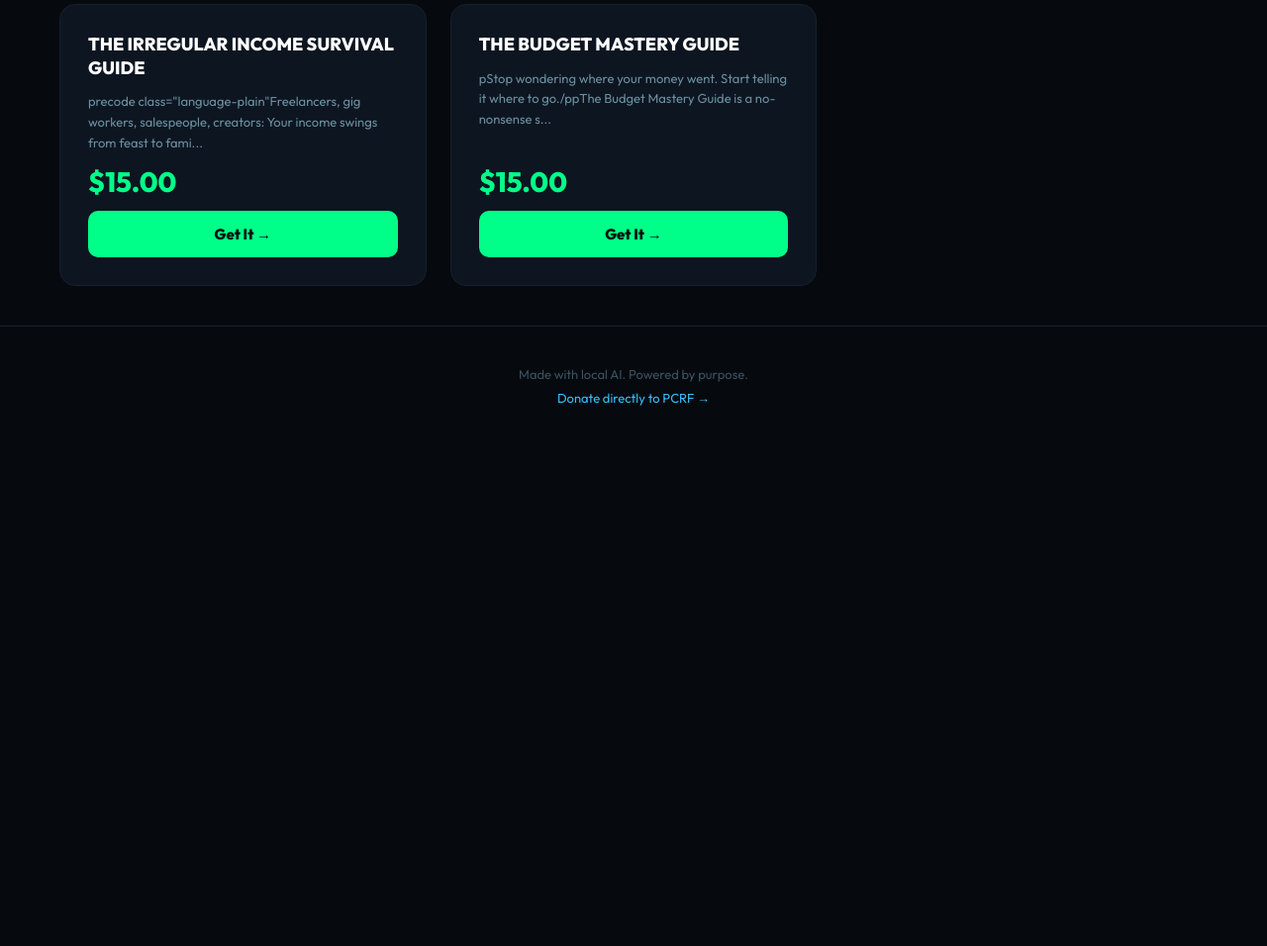
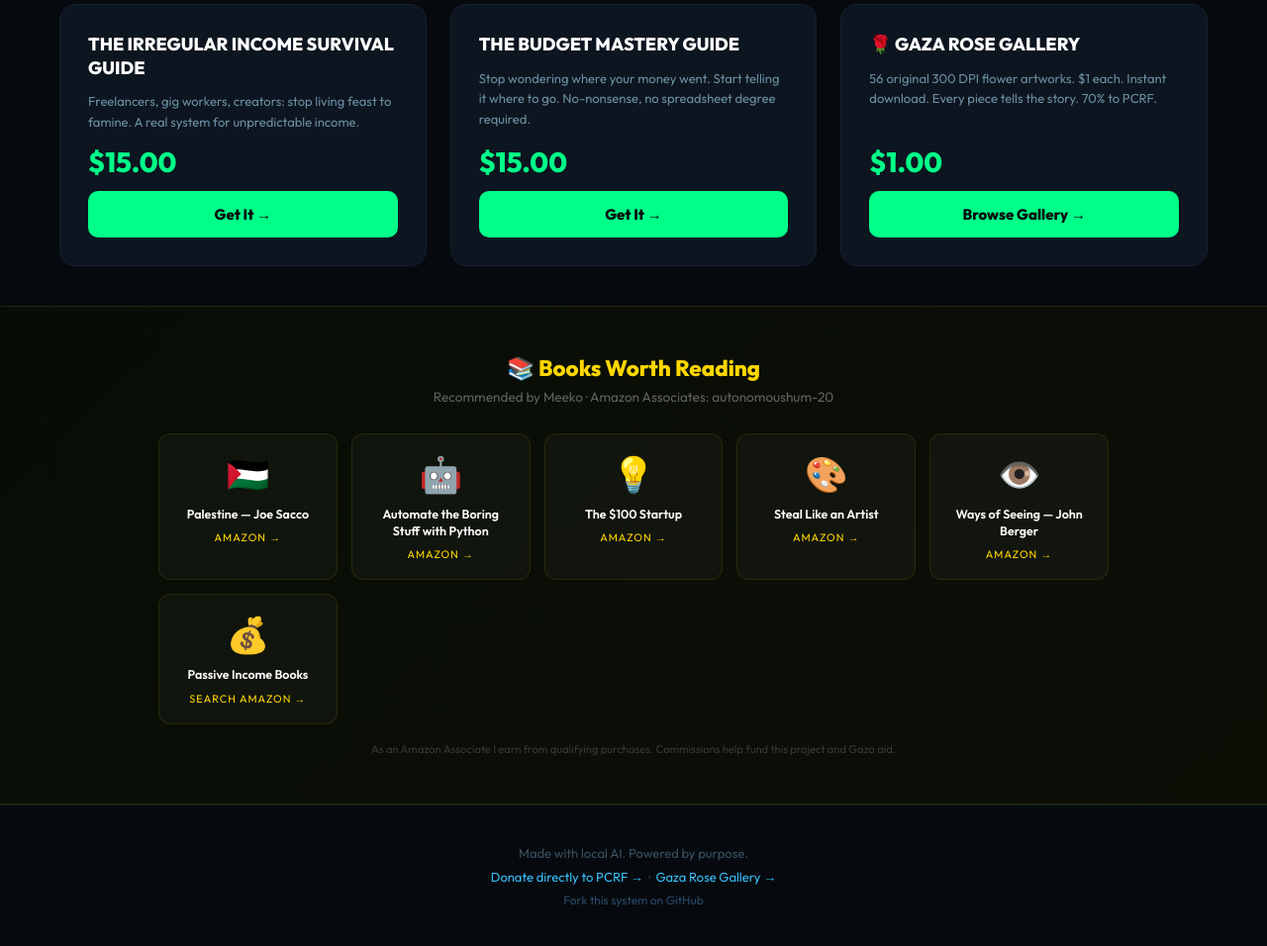
Before and after one commit to meekotharaccoon-cell/meekotharaccoon-cell.github.io, a plain HTML site: page index.html in a window 1280 px wide. Shown: the part 626-1582 px from the top of the page at 99% size. Before the commit the page ends 1076 px from the top, so only its background shows below. Drawn offline with Linux system fonts and the light colour scheme.

Commit message:
🏷️ Add Amazon affiliate banner (autonomoushum-20) to main site

```diff
--- a/index.html
+++ b/index.html
@@ -25,9 +25,21 @@ header p{color:#7ab;font-size:18px;margin-top:12px;max-width:600px;margin-inline
 .card-desc{font-size:13px;color:#6a8fa0;line-height:1.6;flex:1}
 .card-price{font-size:28px;font-weight:800;color:#00ff88}
 .buy-btn{display:block;text-align:center;padding:14px;background:#00ff88;
-  color:#060a0e;border-radius:10px;text-decoration:none;font-weight:700;font-size:15px;
-  transition:.2s}
+  color:#060a0e;border-radius:10px;text-decoration:none;font-weight:700;font-size:15px;transition:.2s}
 .buy-btn:hover{background:#00dd77}
+
+/* AMAZON BANNER */
+.amazon-section{background:linear-gradient(135deg,#070d05,#0d0f07);border-top:1px solid rgba(255,215,0,0.12);border-bottom:1px solid rgba(255,215,0,0.12);padding:48px 20px}
+.amazon-section h2{text-align:center;color:#ffd700;font-size:1.4rem;font-weight:700;margin-bottom:6px}
+.amazon-section .sub{text-align:center;color:rgba(255,255,255,0.35);font-size:.85rem;margin-bottom:28px}
+.abooks{display:grid;grid-template-columns:repeat(auto-fill,minmax(160px,1fr));gap:14px;max-width:960px;margin:0 auto}
+.abook{background:rgba(255,255,255,0.03);border:1px solid rgba(255,215,0,0.1);border-radius:12px;padding:18px;text-align:center;text-decoration:none;display:block;transition:.2s}
+.abook:hover{border-color:rgba(255,215,0,0.35);background:rgba(255,215,0,0.05);transform:translateY(-2px)}
+.abook-icon{font-size:2.2rem;margin-bottom:10px}
+.abook-title{color:#fff;font-size:.78rem;font-weight:600;line-height:1.4;margin-bottom:8px}
+.abook-cta{color:#ffd700;font-size:.68rem;letter-spacing:1px;text-transform:uppercase}
+.amz-disc{text-align:center;color:rgba(255,255,255,0.18);font-size:.7rem;margin-top:18px}
+
 footer{text-align:center;padding:40px 20px;color:#3a5060;font-size:13px;border-top:1px solid #152030}
 footer a{color:#38bdf8;text-decoration:none}
 </style>
@@ -42,44 +54,92 @@ footer a{color:#38bdf8;text-decoration:none}
   <strong><a href="https://give.pcrf.net/campaign/739651/donate" style="color:#ff3366" target="_blank">PCRF — Palestine Children's Relief Fund</a></strong>
 </div>
 <div class="grid">
-
   <div class="card">
     <div class="card-name">BUILD YOUR OWN LOCAL AI AGENT MYCELIUM</div>
-          <div class="card-desc">pYou pay $20/month for AI that forgets you exist every 10 minutes. You copy-paste between 5 different tools. Your data...</div>
+    <div class="card-desc">Stop paying $20/month for AI that forgets you. Build your own autonomous system — runs free on GitHub Actions forever.</div>
     <div class="card-price">$1.00</div>
     <a class="buy-btn" href="https://meekotharacoon.gumroad.com/l/agent" target="_blank">Get It →</a>
   </div>
   <div class="card">
     <div class="card-name">SIDE HUSTLE STARTER</div>
-          <div class="card-desc">pYour job pays the bills. Your side hustle builds your future./ppBut most people never start. Too much planning. T...</div>
+    <div class="card-desc">Your job pays the bills. Your side hustle builds your future. Stop planning, start building.</div>
     <div class="card-price">$15.00</div>
     <a class="buy-btn" href="https://meekotharacoon.gumroad.com/l/dwbojy" target="_blank">Get It →</a>
   </div>
   <div class="card">
     <div class="card-name">THE COUPLE'S BUDGET</div>
-          <div class="card-desc">precode class=&quot;language-plain&quot;Same income. Same bills. Constant fights.
-
-Most couple budget advice assumes you're on...</div>
+    <div class="card-desc">Same income. Same bills. Stop the money fights. A budget system built for two people who don't always agree.</div>
     <div class="card-price">$15.00</div>
     <a class="buy-btn" href="https://meekotharacoon.gumroad.com/l/joykwg" target="_blank">Get It →</a>
   </div>
   <div class="card">
     <div class="card-name">THE IRREGULAR INCOME SURVIVAL GUIDE</div>
-          <div class="card-desc">precode class=&quot;language-plain&quot;Freelancers, gig workers, salespeople, creators: Your income swings from feast to fami...</div>
+    <div class="card-desc">Freelancers, gig workers, creators: stop living feast to famine. A real system for unpredictable income.</div>
     <div class="card-price">$15.00</div>
     <a class="buy-btn" href="https://meekotharacoon.gumroad.com/l/wjqkyp" target="_blank">Get It →</a>
   </div>
   <div class="card">
     <div class="card-name">THE BUDGET MASTERY GUIDE</div>
-          <div class="card-desc">pStop wondering where your money went. Start telling it where to go./ppThe Budget Mastery Guide is a no-nonsense s...</div>
+    <div class="card-desc">Stop wondering where your money went. Start telling it where to go. No-nonsense, no spreadsheet degree required.</div>
     <div class="card-price">$15.00</div>
     <a class="buy-btn" href="https://meekotharacoon.gumroad.com/l/kwuktt" target="_blank">Get It →</a>
   </div>
+  <div class="card">
+    <div class="card-name">🌹 GAZA ROSE GALLERY</div>
+    <div class="card-desc">56 original 300 DPI flower artworks. $1 each. Instant download. Every piece tells the story. 70% to PCRF.</div>
+    <div class="card-price">$1.00</div>
+    <a class="buy-btn" href="https://meekotharaccoon-cell.github.io/gaza-rose-gallery" target="_blank">Browse Gallery →</a>
   </div>
+</div>
+
+<!-- AMAZON AFFILIATE SECTION -->
+<div class="amazon-section">
+  <h2>📚 Books Worth Reading</h2>
+  <p class="sub">Recommended by Meeko · Amazon Associates: autonomoushum-20</p>
+  <div class="abooks">
+    <a class="abook" href="https://www.amazon.com/dp/1560974523?tag=autonomoushum-20" target="_blank" rel="noopener">
+      <div class="abook-icon">🇵🇸</div>
+      <div class="abook-title">Palestine — Joe Sacco</div>
+      <div class="abook-cta">Amazon →</div>
+    </a>
+    <a class="abook" href="https://www.amazon.com/dp/1593279922?tag=autonomoushum-20" target="_blank" rel="noopener">
+      <div class="abook-icon">🤖</div>
+      <div class="abook-title">Automate the Boring Stuff with Python</div>
+      <div class="abook-cta">Amazon →</div>
+    </a>
+    <a class="abook" href="https://www.amazon.com/dp/0307951529?tag=autonomoushum-20" target="_blank" rel="noopener">
+      <div class="abook-icon">💡</div>
+      <div class="abook-title">The $100 Startup</div>
+      <div class="abook-cta">Amazon →</div>
+    </a>
+    <a class="abook" href="https://www.amazon.com/dp/0761169253?tag=autonomoushum-20" target="_blank" rel="noopener">
+      <div class="abook-icon">🎨</div>
+      <div class="abook-title">Steal Like an Artist</div>
+      <div class="abook-cta">Amazon →</div>
+    </a>
+    <a class="abook" href="https://www.amazon.com/dp/014013515X?tag=autonomoushum-20" target="_blank" rel="noopener">
+      <div class="abook-icon">👁️</div>
+      <div class="abook-title">Ways of Seeing — John Berger</div>
+      <div class="abook-cta">Amazon →</div>
+    </a>
+    <a class="abook" href="https://www.amazon.com/s?k=passive+income+online&tag=autonomoushum-20" target="_blank" rel="noopener">
+      <div class="abook-icon">💰</div>
+      <div class="abook-title">Passive Income Books</div>
+      <div class="abook-cta">Search Amazon →</div>
+    </a>
+  </div>
+  <p class="amz-disc">As an Amazon Associate I earn from qualifying purchases. Commissions help fund this project and Gaza aid.</p>
+</div>
+
 <footer>
   <p>Made with local AI. Powered by purpose.</p>
   <p style="margin-top:8px">
     <a href="https://give.pcrf.net/campaign/739651/donate" target="_blank">Donate directly to PCRF →</a>
+    &nbsp;·&nbsp;
+    <a href="https://meekotharaccoon-cell.github.io/gaza-rose-gallery">Gaza Rose Gallery →</a>
+  </p>
+  <p style="margin-top:8px;font-size:.75rem;color:#2a3a4a">
+    <a href="https://github.com/meekotharaccoon-cell/meeko-nerve-center" style="color:#2a4a6a">Fork this system on GitHub</a>
   </p>
 </footer>
 </body>
```
Lines whose indentation alone changed are shown as unchanged.
